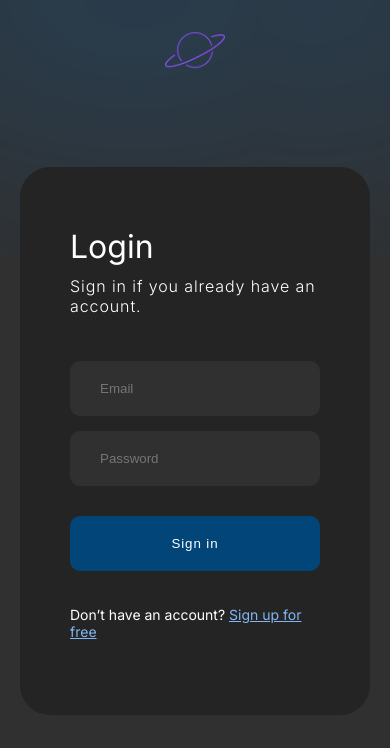
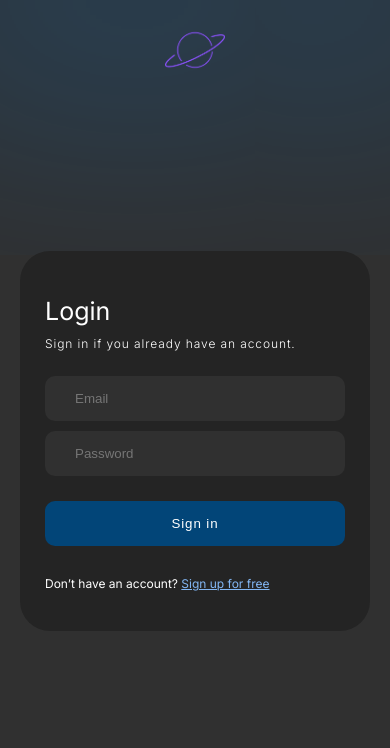
Before and after one commit to mohalw731/Void-Movies, a React (Vite) app: page /login in a window 390 px wide. Shown: the top 748 px of the page. Built offline with nearby package versions, Linux system fonts and the light colour scheme.

Commit message:
made the forms responsive on mobile

```diff
--- a/src/App.css
+++ b/src/App.css
@@ -436,8 +436,7 @@ form {
   padding: 50px;
   gap: 15px;
   border-radius: 30px;
-  padding-top: 60px;
-  padding-bottom: 60px;
+
 }
 
 form input,
@@ -495,4 +494,35 @@ form button:hover {
   z-index: 100;
 }
 
+@media (max-width: 450px){
+form {
+  padding: 30px 25px;
+  width: 100%;
+  gap: 10px;
+}
+
+.form {
+  width: 100%;
+}
+
+.form-text h1 {
+  font-size: 25px;
+}
+
+.form-text p {
+  font-size: 12px;
+}
+
+.form-text {
+padding: 15px 0;
+}
+.signup-form__text {
+font-size: 12px;
+}
+form input, form button {
+  padding: 15px 30px;
+}
+
+}
+
 /* Login page End */
```
